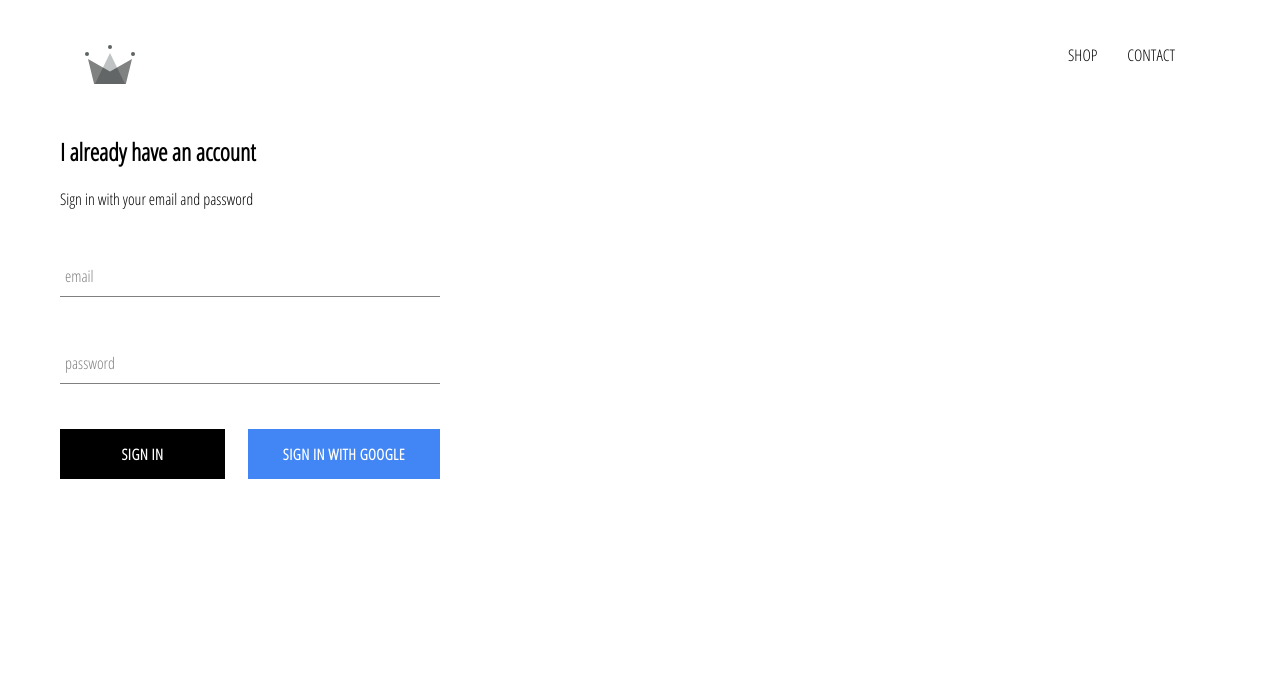
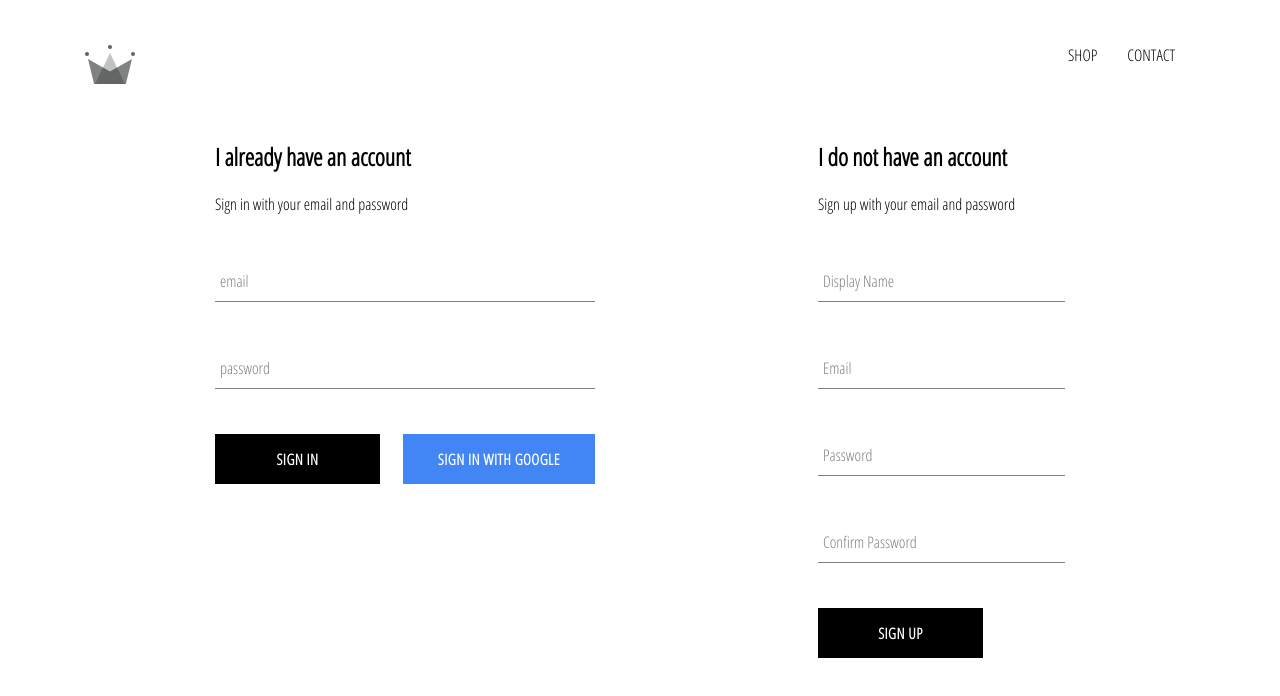
Before and after one commit to Sohail-Yawer/crwn-clothing, a React (Create React App) app: page /signin in a window 1280 px wide. Shown: the top 696 px of the page. Built offline with nearby package versions, Linux system fonts and the light colour scheme; no server answers.

Commit message:
implemented firebase utils, included ability to store authenticated users into our firestore database

```diff
--- a/src/App.js
+++ b/src/App.js
@@ -6,7 +6,7 @@
 import ShopPage from './pages/shop/shop.component';
 import Header from './component/header/header.component';
 import SignInAndSignUpPage from './pages/sign-in-and-sign-up/sign-in-and-sign-up.component'
-import {auth} from './firebase/firebase.utils';
+import {auth, createUserProfileDocument} from './firebase/firebase.utils';
 
 class App extends React.Component{
     constructor(){
@@ -14,16 +14,30 @@
 
       this.state = {
         currentUser: null
-      }
+      };
     }
 
     unsubscribeFromAuth = null;
+
     componentDidMount() {
 
-      this.unsubscribeFromAuth =auth.onAuthStateChanged(user => {
-        this.setState ( {currentUser: user} );
+      this.unsubscribeFromAuth =auth.onAuthStateChanged(async userAuth => {
+        if(userAuth) {
+          const userRef = await createUserProfileDocument(userAuth);
 
-        console.log(user);
+          userRef.onSnapshot( snapShot =>{
+            this.setState ( {
+              currentUser: {
+                id: snapShot.id,
+                ...snapShot.data()
+              }
+            });
+
+            console.log(this.state);
+          });
+
+        }
+        this.setState({currentUser: userAuth});
       });
     }
 
--- /dev/null
+++ b/src/component/sign-up/sign-up.component.jsx
@@ -0,0 +1,106 @@
+import React from "react";
+
+import FormInput from "../form-input/form-input.component";
+import CustomButton from "../custom-button/custom-button.component";
+
+import { auth,createUserProfileDocument } from "../../firebase/firebase.utils";
+
+class SignUp extends React.Component {
+    constructor(){
+        super();
+
+        this.state = {
+            displayName: '',
+            email: '',
+            password: '',
+            confirmPassword: ''
+        };
+    }
+
+    handleSubmit = async event => {
+        event.preventDefault();
+
+        const { displayName,email,password,confirmPassword} = this.state;
+
+        if(password !== confirmPassword) {
+            alert("passwords don't match");
+            return;
+        }
+
+        try {
+            const {user} = await auth.createUserWithEmailAndPassword(email,password);
+
+            await createUserProfileDocument(user, {displayName});
+
+            this.setState({
+                displayName: '',
+                email: '',
+                password: '',
+                confirmPassword: ''
+
+            });
+        } catch(error) {
+            console.error(error);
+        }
+    };
+
+    handleChange = event => {
+        const { name,value} = event.target;
+
+        this.setState({ [name]: value });
+    };
+
+    render() {
+
+        const {displayName,email,password,confirmPassword } = this.state;
+        return(
+            <div className="sign-up">
+                <h2 className="title"> I do not have an account</h2>
+                <span>Sign up with your email and password</span>
+                <form className="sign-up-form" onSubmit={this.handleSubmit}>
+                    <FormInput
+                        type = 'text'
+                        name = 'displayName'
+                        value = {displayName}
+                        onChange = {this.handleChange}
+                        label = 'Display Name'
+                        required
+                    />
+                    <FormInput
+                        type = 'email'
+                        name = 'email'
+                        value = {email}
+                        onChange = {this.handleChange}
+                        label = 'Email'
+                        required
+                    />
+
+                    <FormInput
+                        type = 'password'
+                        name = 'password'
+                        value = {password}
+                        onChange = {this.handleChange}
+                        label = 'Password'
+                        required
+                    />
+
+                    <FormInput
+                        type = 'password'
+                        name = 'confirmPassword'
+                        value = {confirmPassword}
+                        onChange = {this.handleChange}
+                        label = 'Confirm Password'
+                        required
+                    />
+
+                    <CustomButton type='submit'>SIGN UP</CustomButton>
+
+
+
+                </form>
+
+            </div>
+        );
+    }
+}
+export default SignUp;
--- /dev/null
+++ b/src/component/sign-up/sign-up.style.scss
@@ -0,0 +1,10 @@
+.sign-up {
+    display: flex;
+    flex-direction: column;
+    width: 380px;
+
+    .title {
+        margin:10px 0;
+    }
+
+}
--- a/src/firebase/firebase.utils.js
+++ b/src/firebase/firebase.utils.js
@@ -12,6 +12,32 @@
     measurementId: "G-80985CBPW6"
   };
 
+  export const createUserProfileDocument = async(userAuth, additionalData) => {
+      if(!userAuth) return;
+
+      const userRef = firestore.doc(`users/${userAuth.uid}`);
+      const snapShot = await userRef.get();
+
+      if(!snapShot.exists){
+          const { displayName, email} = userAuth;
+          const createdAt = new Date();
+
+          try {
+              await userRef.set({
+                  displayName,
+                  email,
+                  createdAt,
+                  ...additionalData
+              });
+
+          } catch (error) {
+              console.log('error creating user', error.message);
+
+          }
+      }
+      return userRef;
+  };
+
   firebase.initializeApp(config);
 
   export const auth = firebase.auth();
--- a/src/pages/sign-in-and-sign-up/sign-in-and-sign-up.component.jsx
+++ b/src/pages/sign-in-and-sign-up/sign-in-and-sign-up.component.jsx
@@ -1,12 +1,13 @@
 import React from "react";
 
 import SignIn from "../../component/sign-in/sign-in.component";
-
+import SignUp from "../../component/sign-up/sign-up.component";
 import './sign-in-and-sign-up.style.scss';
 
 const SignInAndSignUpPage = () => (
     <div className="sign-in-and-sign-up">
         <SignIn/>
+        <SignUp/>
     </div>
 );
 
--- a/src/pages/sign-in-and-sign-up/sign-in-and-sign-up.style.scss
+++ b/src/pages/sign-in-and-sign-up/sign-in-and-sign-up.style.scss
@@ -0,0 +1,6 @@
+.sign-in-and-sign-up {
+    width: 850px;
+    display: flex;
+    justify-content: space-between;
+    margin: 30px auto;
+}
```
